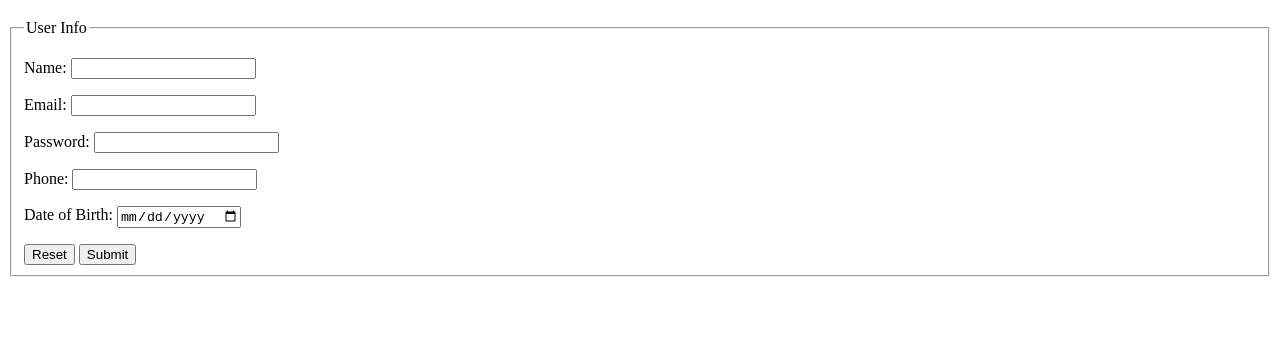
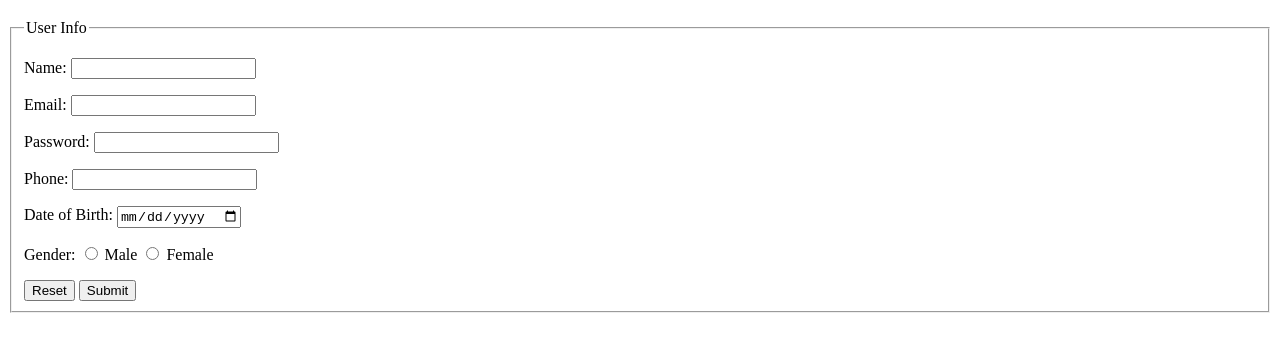
Before and after one commit to MotiurRahmanSany/HTML-form, a plain HTML site: page index.html in a window 1280 px wide. Shown: the part 61-412 px from the top of the page. Drawn offline with Linux system fonts and the light colour scheme.

Commit message:
modified some code

```diff
--- a/index.html
+++ b/index.html
@@ -11,6 +11,7 @@
     <form action="/action_page.php">
         <fieldset>
             <legend>User Info</legend>
+            <div class="container">
                 <p>
                     <label for="name">Name: </label>
                     <input type="text" id="name" name="name">
@@ -31,9 +32,16 @@
                     <label for="dob">Date of Birth: </label>
                     <input type="date" id="dob" name="dob">
                 </p>
+                <p>
+                    <label for="gender">Gender: </label>
+                    <input type="radio" id="gender" name="gender" value="male"> Male
+                    <input type="radio" id="gender" name="gender" value="female"> Female
+                </p>
 
                 <input type="reset">
                 <input type="submit" value="Submit">
+            </div>
+
         </fieldset>
     </form>
 
--- a/styles.css
+++ b/styles.css
@@ -0,0 +1,5 @@
+/* .container{
+    display: flex;
+    justify-content: center;
+    align-items: center;
+} */
```
Lines whose indentation alone changed are shown as unchanged.
